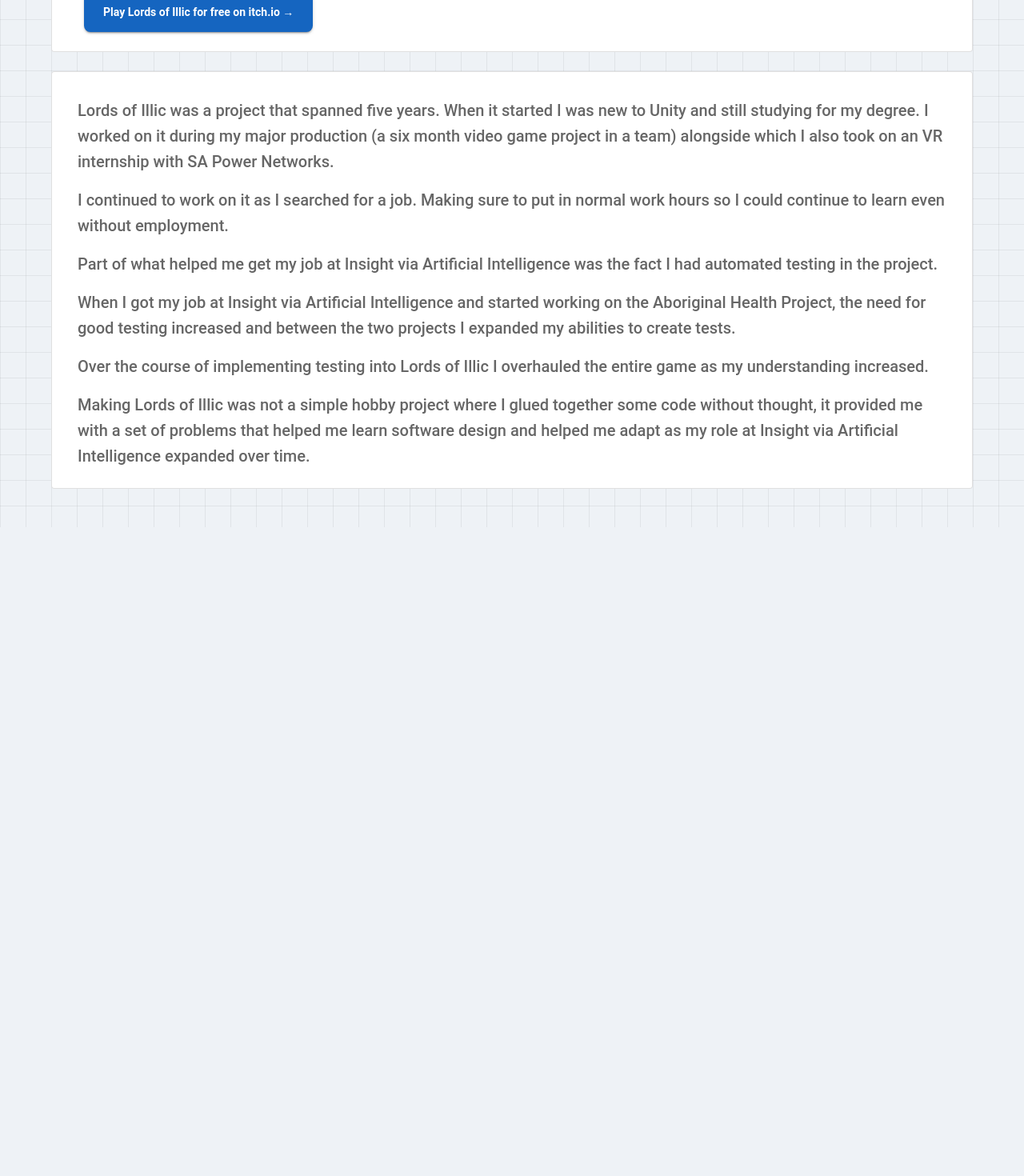
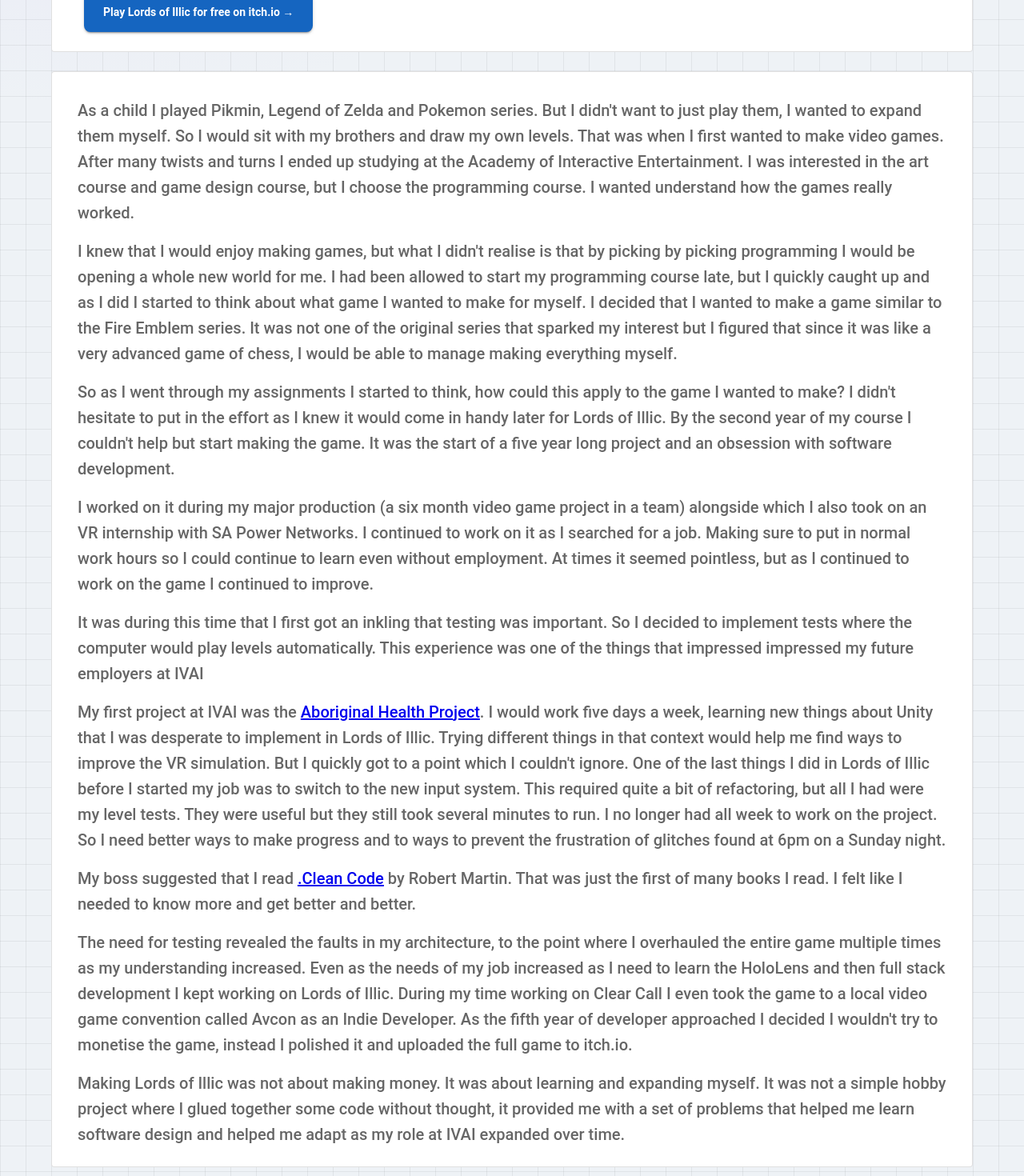
Before and after one commit to byronboskell/byronboskell.github.io, a React (Vite) app in the folder bbportfolio/: page /#/projects/illic in a window 1280 px wide. Shown: the part 1000-2470 px from the top of the page at 80% size. Before the commit the page ends 1659 px from the top, so only its background shows below. Built offline with nearby package versions, Linux system fonts and the light colour scheme.

Commit message:
illic-page: adding more content.

```diff
--- a/bbportfolio/src/pages/illic-page.tsx
+++ b/bbportfolio/src/pages/illic-page.tsx
@@ -71,22 +71,58 @@ const IllicPage: React.FC = () => {
                         <CardContent sx={{ p: { xs: 3, md: 4 } }}>
                             <Stack spacing={2}>
                                 <Typography variant="h6" component="p" color="text.secondary">
-                                    Lords of Illic was a project that spanned five years. When it started I was new to Unity and still studying for my degree. I worked on it during my major production (a six month video game project in a team) alongside which I also took on an VR internship with SA Power Networks.
+                                    As a child I played Pikmin, Legend of Zelda and Pokemon series.
+                                    But I didn't want to just play them, I wanted to expand them myself.
+                                    So I would sit with my brothers and draw my own levels. That was when I first wanted to make video games.
+                                    After many twists and turns I ended up studying at the Academy of Interactive Entertainment.
+                                    I was interested in the art course and game design course, but I choose the programming course.
+                                    I wanted understand how the games really worked.
                                 </Typography>
                                 <Typography variant="h6" component="p" color="text.secondary">
-                                    I continued to work on it as I searched for a job. Making sure to put in normal work hours so I could continue to learn even without employment.
+                                    I knew that I would enjoy making games, but what I didn't realise is that by picking by picking programming I would be opening a whole new world for me.
+                                    I had been allowed to start my programming course late, but I quickly caught up and as I did I started to think about what game I wanted to make for myself.
+                                    I decided that I wanted to make a game similar to the Fire Emblem series.
+                                    It was not one of the original series that sparked my interest but I figured that since it was like a very advanced game of chess, I would be able to manage making everything myself.
                                 </Typography>
                                 <Typography variant="h6" component="p" color="text.secondary">
-                                    Part of what helped me get my job at Insight via Artificial Intelligence was the fact I had automated testing in the project.
+                                    So as I went through my assignments I started to think, how could this apply to the game I wanted to make?
+                                    I didn't hesitate to put in the effort as I knew it would come in handy later for Lords of Illic.
+                                    By the second year of my course I couldn't help but start making the game.
+                                    It was the start of a five year long project and an obsession with software development.
                                 </Typography>
                                 <Typography variant="h6" component="p" color="text.secondary">
-                                    When I got my job at Insight via Artificial Intelligence and started working on the Aboriginal Health Project, the need for good testing increased and between the two projects I expanded my abilities to create tests.
+                                    I worked on it during my major production (a six month video game project in a team) alongside which I also took on an VR internship with SA Power Networks.
+                                    I continued to work on it as I searched for a job.
+                                    Making sure to put in normal work hours so I could continue to learn even without employment.
+                                    At times it seemed pointless, but as I continued to work on the game I continued to improve.
                                 </Typography>
                                 <Typography variant="h6" component="p" color="text.secondary">
-                                    Over the course of implementing testing into Lords of Illic I overhauled the entire game as my understanding increased.
+                                    It was during this time that I first got an inkling that testing was important.
+                                    So I decided to implement tests where the computer would play levels automatically.
+                                    This experience was one of the things that impressed impressed my future employers at IVAI
                                 </Typography>
                                 <Typography variant="h6" component="p" color="text.secondary">
-                                    Making Lords of Illic was not a simple hobby project where I glued together some code without thought, it provided me with a set of problems that helped me learn software design and helped me adapt as my role at Insight via Artificial Intelligence expanded over time.
+                                    My first project at IVAI was the <Link to="/projects/ahp">Aboriginal Health Project</Link>.
+                                    I would work five days a week, learning new things about Unity that I was desperate to implement in Lords of Illic.
+                                    Trying different things in that context would help me find ways to improve the VR simulation.
+                                    But I quickly got to a point which I couldn't ignore.
+                                    One of the last things I did in Lords of Illic before I started my job was to switch to the new input system.
+                                    This required quite a bit of refactoring, but all I had were my level tests. They were useful but they still took several minutes to run.
+                                    I no longer had all week to work on the project. So I need better ways to make progress and to ways to prevent the frustration of glitches found at 6pm on a Sunday night.
+                                </Typography>
+                                <Typography variant="h6" component="p" color="text.secondary">
+                                    My boss suggested that I read <Link to="https://play.google.com/store/books/details/Robert_C_Martin_Clean_Code?id=_i6bDeoCQzsC">.Clean Code</Link> by Robert Martin.
+                                    That was just the first of many books I read. I felt like I needed to know more and get better and better.
+                                </Typography>
+                                <Typography variant="h6" component="p" color="text.secondary">
+                                    The need for testing revealed the faults in my architecture, to the point where I overhauled the entire game multiple times as my understanding increased.
+                                    Even as the needs of my job increased as I need to learn the HoloLens and then full stack development I kept working on Lords of Illic.
+                                    During my time working on Clear Call I even took the game to a local video game convention called Avcon as an Indie Developer.
+                                    As the fifth year of developer approached I decided I wouldn't try to monetise the game, instead I polished it and uploaded the full game to itch.io.
+                                </Typography>
+                                <Typography variant="h6" component="p" color="text.secondary">
+                                    Making Lords of Illic was not about making money. It was about learning and expanding myself.
+                                    It was not a simple hobby project where I glued together some code without thought, it provided me with a set of problems that helped me learn software design and helped me adapt as my role at IVAI expanded over time.
                                 </Typography>
                             </Stack>
                         </CardContent>
```
